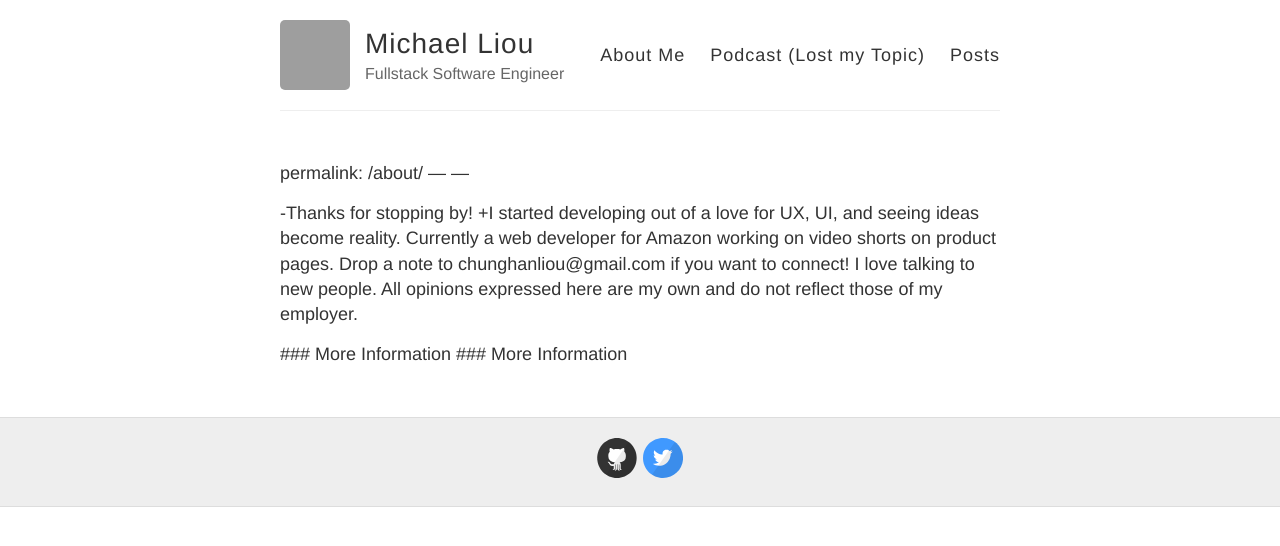
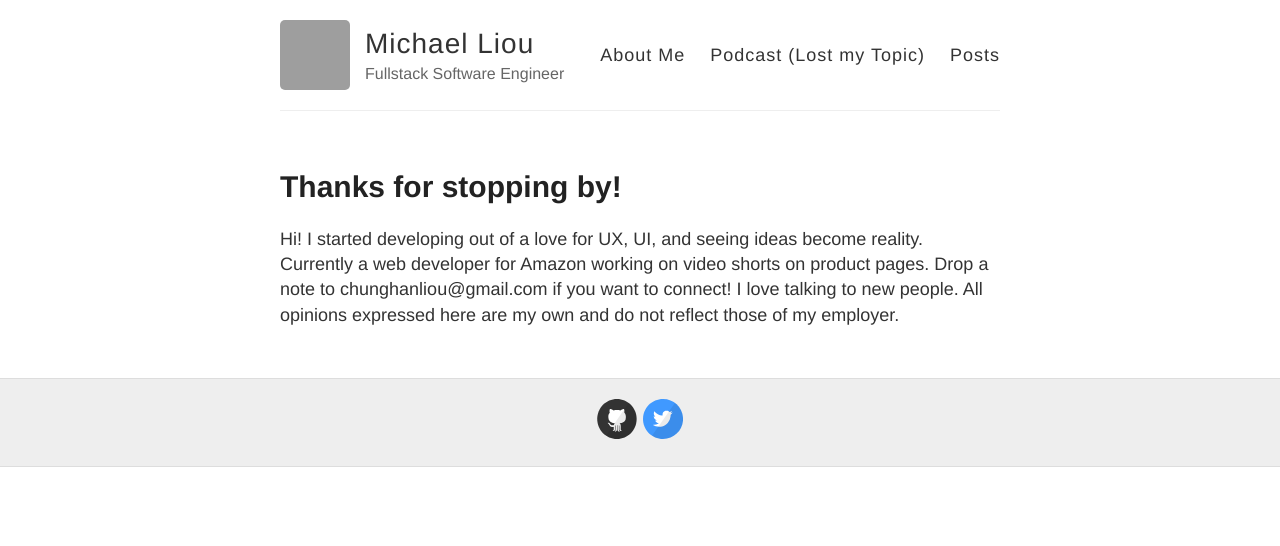
Before and after one commit to mliou8/mliou8.github.io, a Jekyll site: the page built from about.md, in a window 1280 px wide. Shown: the top 546 px of the page. Built offline with Jekyll 4.4.1, drawn with Linux system fonts in a browser that asks for light colours; our own code applies the rules of GitHub Pages for plain Markdown files; grey boxes are pictures that could not be loaded.

Commit message:
Update about.md

```diff
--- a/about.md
+++ b/about.md
@@ -1,6 +1,7 @@
+---
+layout: page
+title: Thanks for stopping by!
 permalink: /about/
- ---	 ---
+---
 
--Thanks for stopping by!	+I started developing out of a love for UX, UI, and seeing ideas become reality. Currently a web developer for Amazon working on video shorts on product pages. Drop a note to chunghanliou@gmail.com if you want to connect! I love talking to new people. All opinions expressed here are my own and do not reflect those of my employer.
-
- ### More Information	 ### More Information
+Hi! I started developing out of a love for UX, UI, and seeing ideas become reality. Currently a web developer for Amazon working on video shorts on product pages. Drop a note to chunghanliou@gmail.com if you want to connect! I love talking to new people. All opinions expressed here are my own and do not reflect those of my employer.
```
